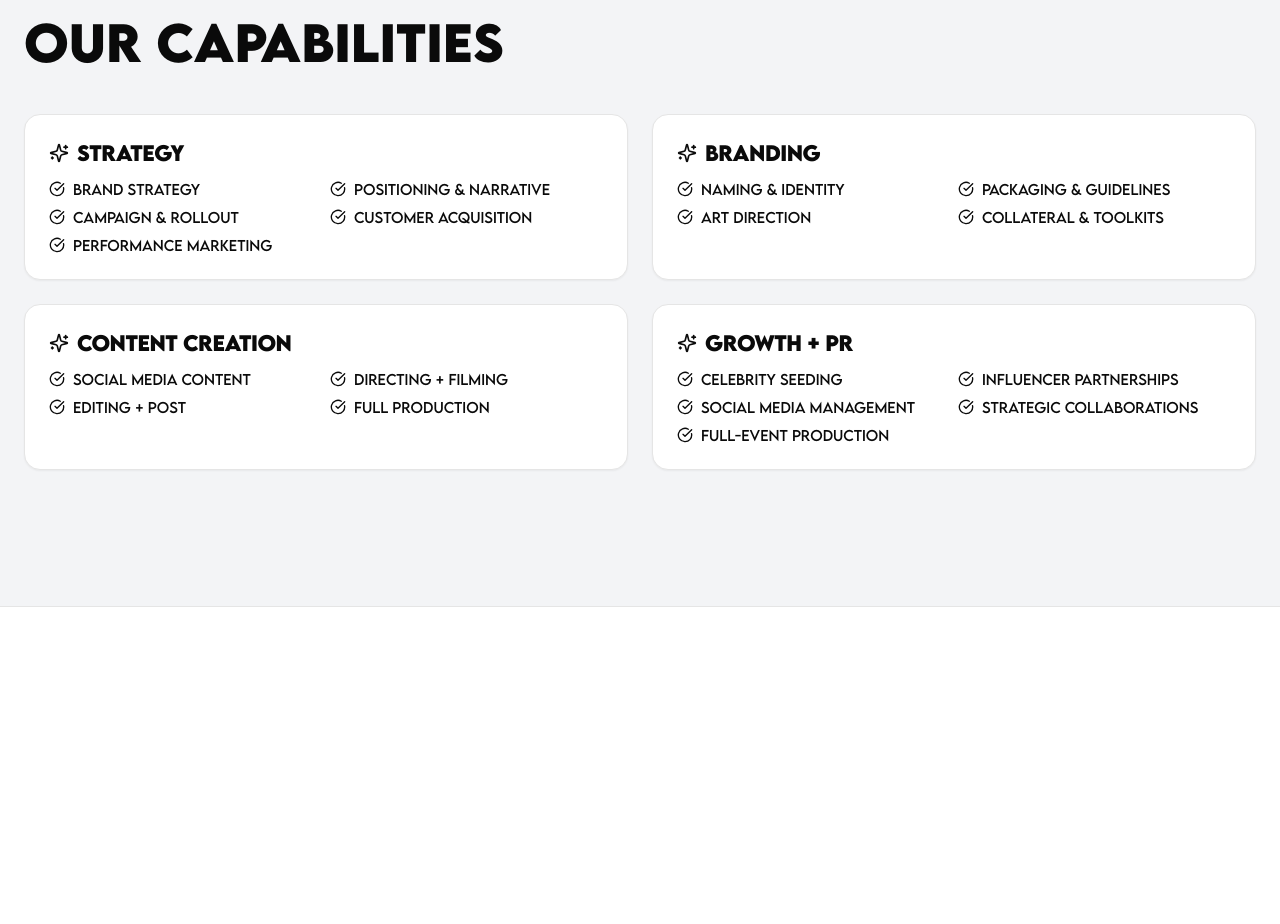
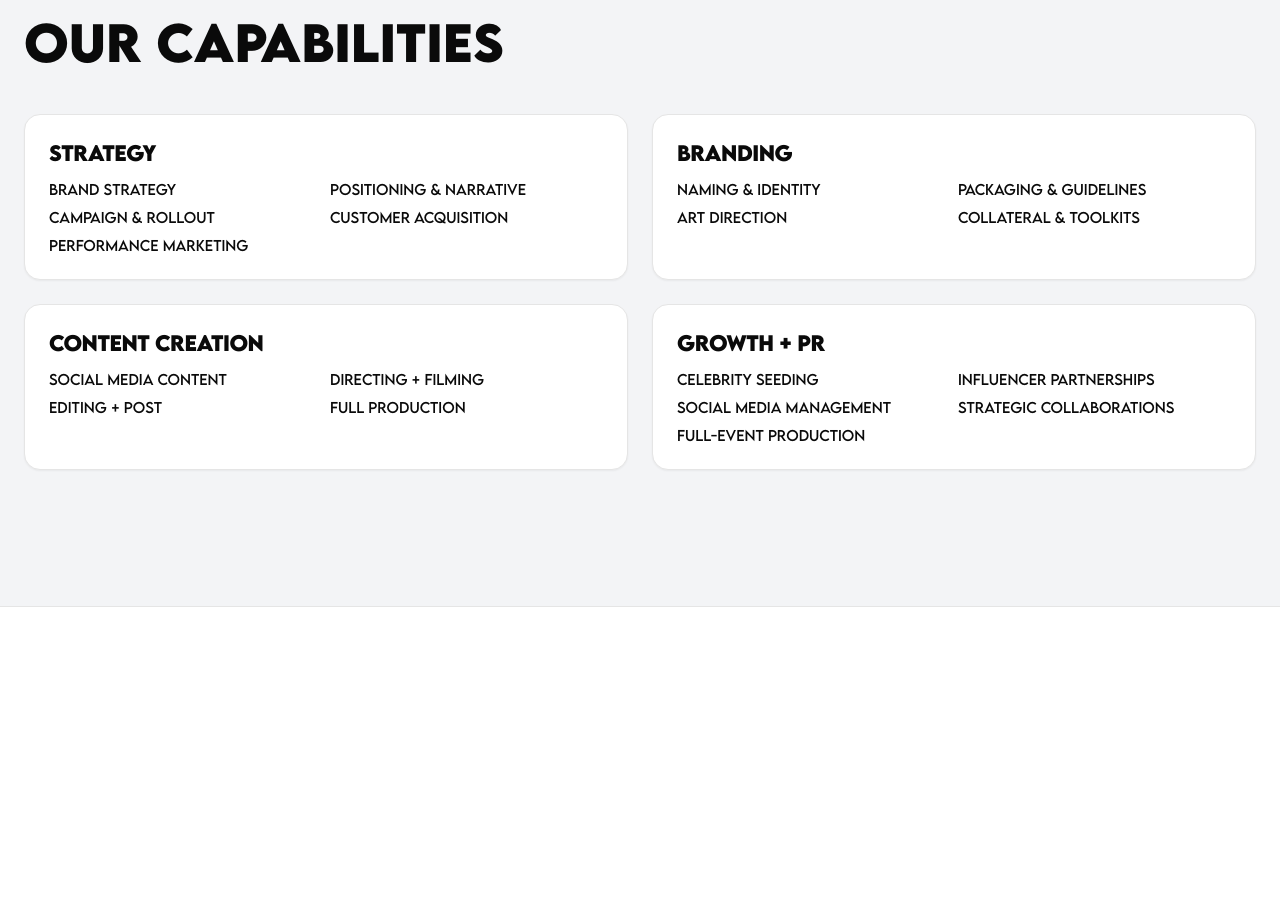
Before and after one commit to wenlanbo/club86, a Next.js app: page / in a window 1280 px wide. Shown: the part 3500-4424 px from the top of the page. Built offline with nearby package versions, Linux system fonts and the light colour scheme.

Commit message:
Remove icons from Capabilities section

```diff
--- a/components/LuxuryAgencyLanding.tsx
+++ b/components/LuxuryAgencyLanding.tsx
@@ -2,7 +2,7 @@
 
 import React, { useEffect, useRef } from "react";
 import { motion, AnimatePresence } from "framer-motion";
-import { Sparkles, CheckCircle, ZoomIn, X } from "lucide-react";
+import { ZoomIn, X } from "lucide-react";
 import { Button } from "@/components/ui/button";
 import { Card, CardContent, CardHeader, CardTitle } from "@/components/ui/card";
 import Image from "next/image";
@@ -23,12 +23,12 @@ const images = [img1, img2, img3, img4, img5, img6, img7, img8];
 const Capability: React.FC<{title: string; items: string[]}> = ({ title, items }) => (
   <Card className="rounded-2xl">
     <CardHeader className="pb-3">
-      <CardTitle className="text-xl flex items-center gap-2"><Sparkles className="h-5 w-5"/>{title}</CardTitle>
+      <CardTitle className="text-xl">{title}</CardTitle>
     </CardHeader>
     <CardContent>
       <ul className="grid grid-cols-1 sm:grid-cols-2 gap-2">
         {items.map((x, i) => (
-          <li key={i} className="flex items-start gap-2 text-sm"><CheckCircle className="h-4 w-4 mt-0.5"/> {x}</li>
+          <li key={i} className="text-sm">{x}</li>
         ))}
       </ul>
     </CardContent>
```
